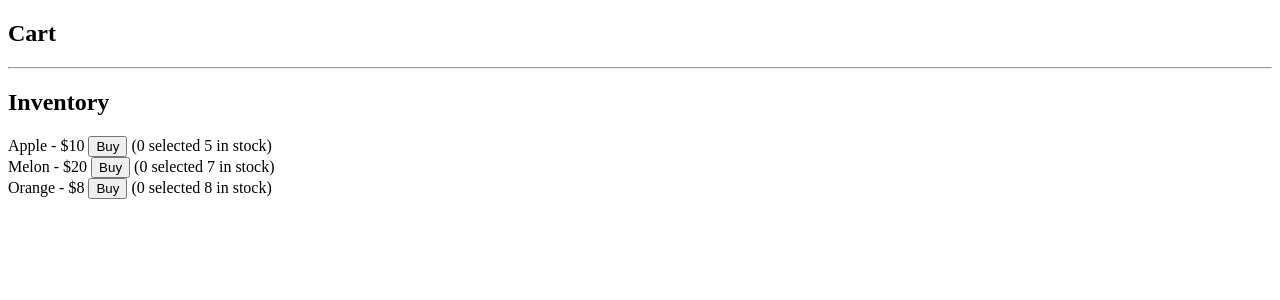
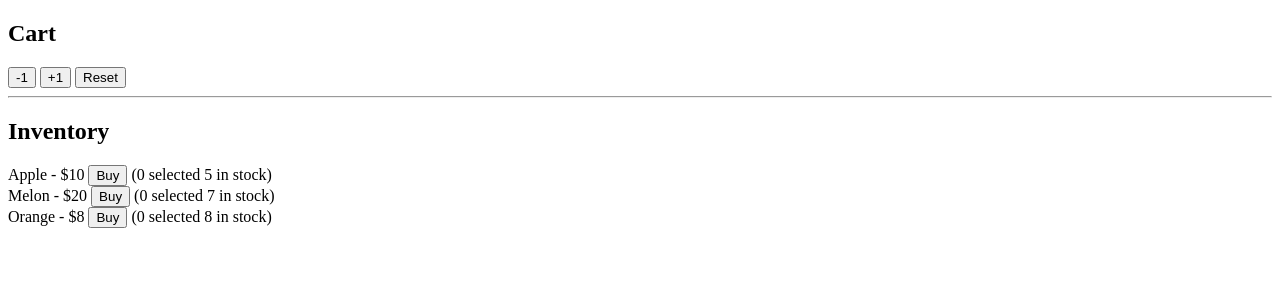
Before and after one commit to Frayz17/react-cart, a React (Create React App) app: page / in a window 1280 px wide. Shown: the top 300 px of the page. Built offline with nearby package versions, Linux system fonts and the light colour scheme.

Commit message:
Working on Cart Component.

```diff
--- a/src/App.js
+++ b/src/App.js
@@ -61,7 +61,12 @@ export default class App extends Component {
     const {cart, inventory, selectedProducts} = this.state;
     return (
       <div>
-        <Cart />
+        <Cart
+          cart={cart}
+          inventory={inventory}
+          handleBuy={this.handleBuy}
+          selectedProducts={selectedProducts}
+        />
         <Inventory
           cart={cart}
           inventory={inventory}
--- a/src/components/Cart.js
+++ b/src/components/Cart.js
@@ -2,12 +2,27 @@ import * as R from 'ramda';
 import React, { Component } from 'react';
 import PropTypes from 'prop-types';
 
-export default function Cart() {
+export default function Cart({cart, inventory, handleBuy, selectedProducts}) {
+
+  const decrement = () => {
+    console.log('hello')
+  }
+
+  const increment = () => {
+    console.log('hello')
+  }
+
+  const reset = () => {
+    console.log('hello')
+  }
 
 
   return (
     <div>
       <h2>Cart</h2>
+        <button id="btn-minus" onClick={decrement}>-1</button> {" "}
+        <button id="btn-plus" onClick={increment}>+1</button> {" "}
+        <button id="btn-reset" onClick={reset}>Reset</button> {" "}
     </div>
   )
 }
```
